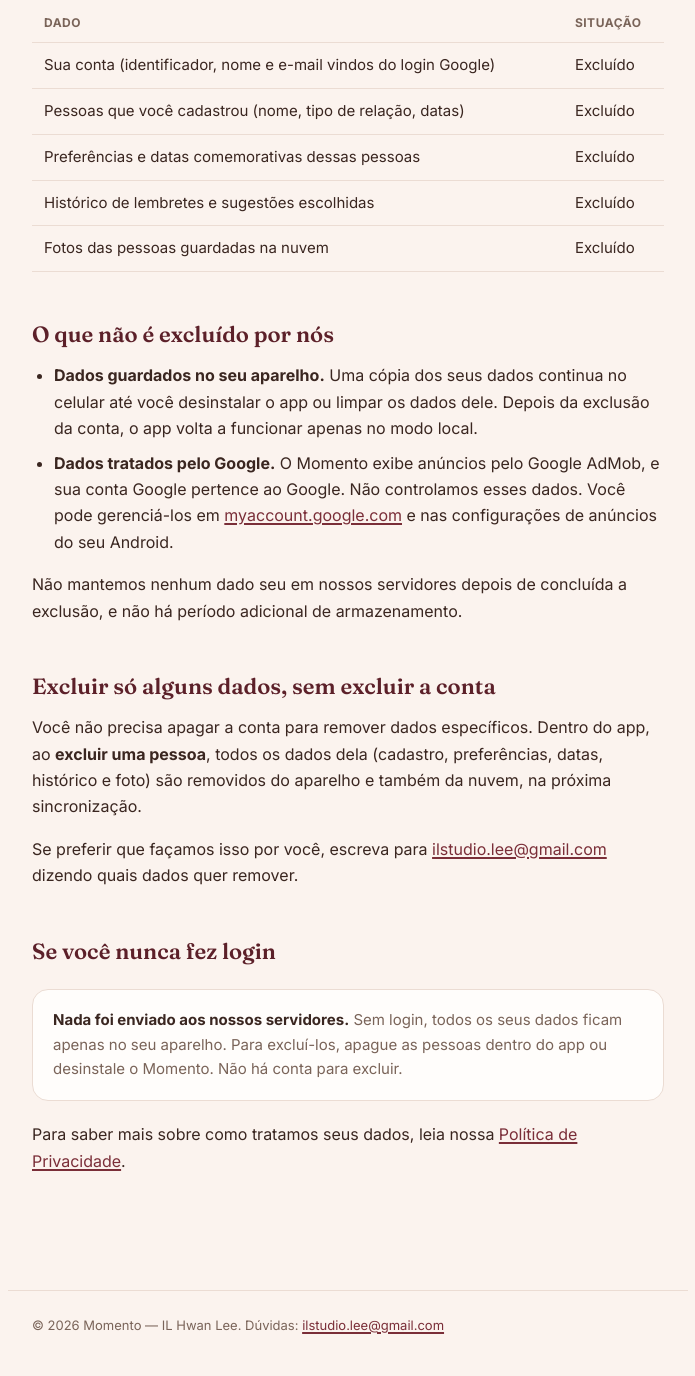
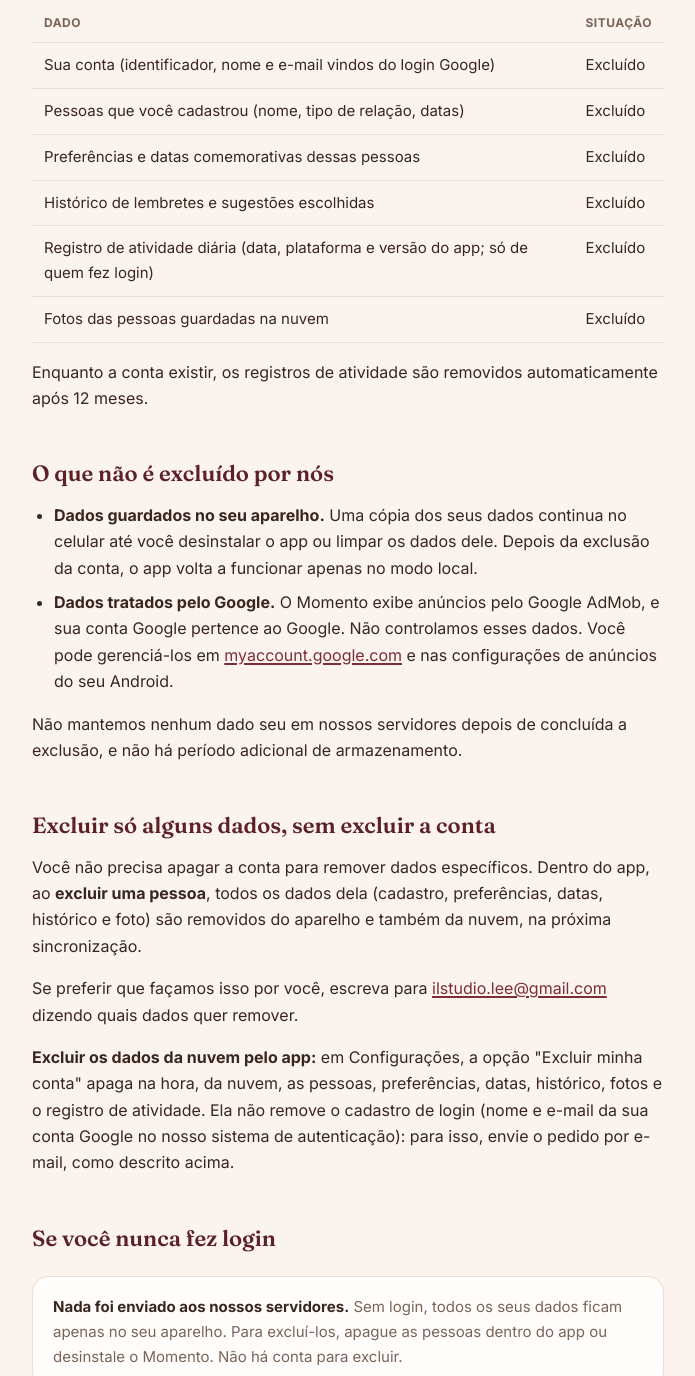
Before and after one commit to ssgsds1-sys/momento-site, a plain HTML site: page exclusao-de-conta.html in a window 1280 px wide. Shown: the part 965-2341 px from the top of the page, without its empty margins (292-987 px from the left). Drawn offline with Linux system fonts and the light colour scheme.

Commit message:
Página de exclusão: registro de atividade e exclusão pelo app

```diff
--- a/exclusao-de-conta.html
+++ b/exclusao-de-conta.html
@@ -126,9 +126,12 @@
       <tr><td>Pessoas que você cadastrou (nome, tipo de relação, datas)</td><td>Excluído</td></tr>
       <tr><td>Preferências e datas comemorativas dessas pessoas</td><td>Excluído</td></tr>
       <tr><td>Histórico de lembretes e sugestões escolhidas</td><td>Excluído</td></tr>
+      <tr><td>Registro de atividade diária (data, plataforma e versão do app; só de quem fez login)</td><td>Excluído</td></tr>
       <tr><td>Fotos das pessoas guardadas na nuvem</td><td>Excluído</td></tr>
     </tbody>
   </table>
+
+  <p>Enquanto a conta existir, os registros de atividade são removidos automaticamente após 12 meses.</p>
 
   <h2>O que não é excluído por nós</h2>
 
@@ -144,6 +147,8 @@
   <p>Você não precisa apagar a conta para remover dados específicos. Dentro do app, ao <strong>excluir uma pessoa</strong>, todos os dados dela (cadastro, preferências, datas, histórico e foto) são removidos do aparelho e também da nuvem, na próxima sincronização.</p>
 
   <p>Se preferir que façamos isso por você, escreva para <a href="mailto:ilstudio.lee@gmail.com">ilstudio.lee@gmail.com</a> dizendo quais dados quer remover.</p>
+
+  <p><strong>Excluir os dados da nuvem pelo app:</strong> em Configurações, a opção "Excluir minha conta" apaga na hora, da nuvem, as pessoas, preferências, datas, histórico, fotos e o registro de atividade. Ela não remove o cadastro de login (nome e e-mail da sua conta Google no nosso sistema de autenticação): para isso, envie o pedido por e-mail, como descrito acima.</p>
 
   <h2>Se você nunca fez login</h2>
 
```
